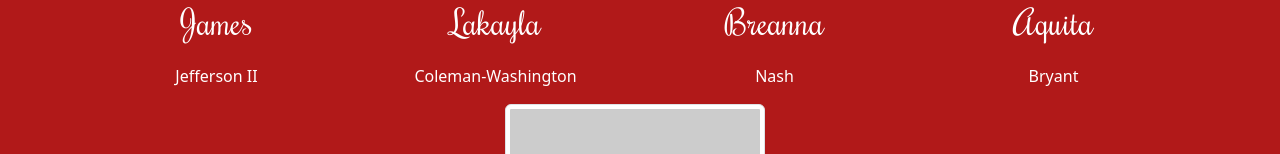
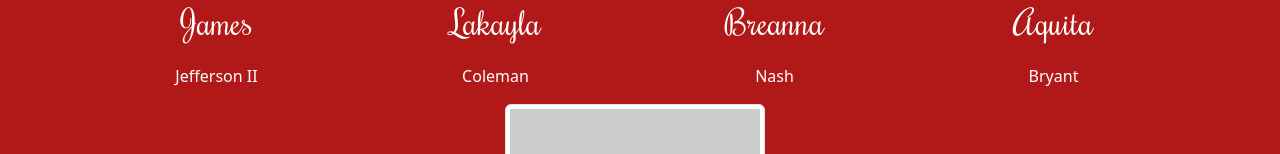
Before and after one commit to She-Who-Remains/ClassReunion, a plain HTML site: page index.html in a window 1280 px wide. Shown: the part 2249-2403 px from the top of the page. Drawn offline with nearby package versions, Linux system fonts and the light colour scheme; placeholder pictures from the web are drawn by us.

Commit message:
Add files via upload
name change

```diff
--- a/index.html
+++ b/index.html
@@ -128,7 +128,7 @@
                 <div class="classmate">
                     <img src="https://placehold.co/250" class="img-thumbnail" alt="">
                     <p class="first--name">lakayla</p>
-                    <p class="last-name">coleman-washington</p>
+                    <p class="last-name">coleman</p>
                 </div>
                 <div class="classmate">
                     <img src="https://placehold.co/250" class="img-thumbnail" alt="">
```
